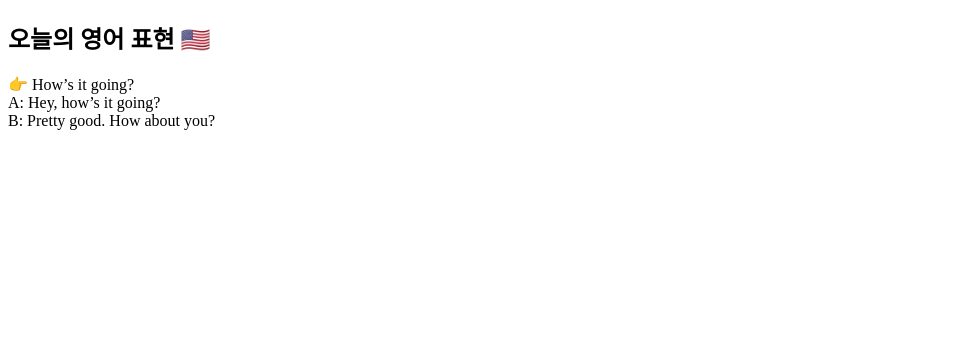
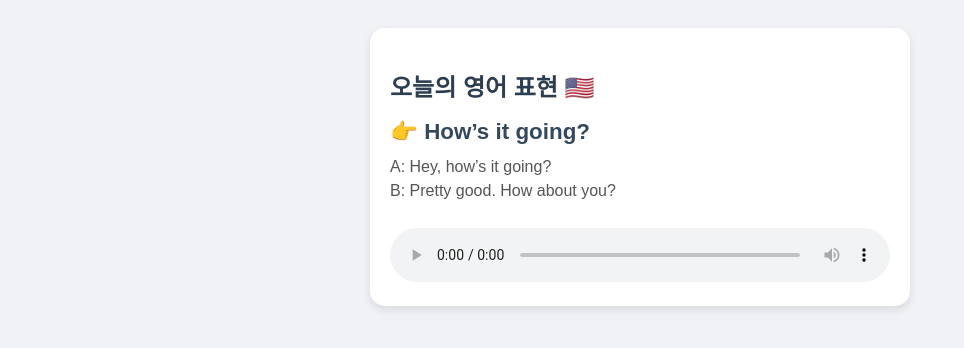
Before and after one commit to qowldn123/JiWoo_note, a plain HTML site: page study.html in a window 1280 px wide. Shown: the whole page, without its empty margins (0-964 px from the left). Drawn offline with Linux system fonts and the light colour scheme.

Commit message:
Add files via upload

```diff
--- a/study.html
+++ b/study.html
@@ -2,43 +2,88 @@
 <html lang="ko">
 <head>
   <meta charset="UTF-8">
-  <title>오늘의 영어 표현</title>
+  <title>자동 학습</title>
+  <style>
+    body {
+      font-family: Arial, sans-serif;
+      padding: 20px;
+      background: #f0f2f5;
+    }
+    .card {
+      background: #ffffff;
+      padding: 20px;
+      border-radius: 15px;
+      box-shadow: 0 4px 8px rgba(0,0,0,0.1);
+      max-width: 500px;
+      margin: auto;
+    }
+    h2 {
+      color: #2c3e50;
+      margin-bottom: 15px;
+    }
+    .expression {
+      font-size: 1.4em;
+      font-weight: bold;
+      margin: 10px 0;
+      color: #34495e;
+    }
+    .dialogue {
+      margin: 10px 0;
+      line-height: 1.5;
+      color: #555;
+    }
+    audio {
+      margin-top: 15px;
+      width: 100%;
+    }
+  </style>
 </head>
 <body>
-  <h2>오늘의 영어 표현 🇺🇸</h2>
-  <div id="expression"></div>
-  <div id="dialogue"></div>
+  <div class="card">
+    <h2>오늘의 영어 표현 🇺🇸</h2>
+    <div id="expression" class="expression"></div>
+    <div id="dialogue" class="dialogue"></div>
+    <audio id="audio" controls></audio>
+  </div>
 
   <script>
+    // 요일별 학습 데이터 (월=1 ~ 금=5)
     const lessons = {
       1: {
         expression: "How’s it going?",
-        dialogue: "A: Hey, how’s it going?<br>B: Pretty good. How about you?"
+        dialogue: "A: Hey, how’s it going?<br>B: Pretty good. How about you?",
+        audio: "audio/monday.mp3"
       },
       2: {
         expression: "Is there a coffee shop around here?",
-        dialogue: "A: Excuse me, is there a coffee shop around here?<br>B: Yeah, it’s right across the street."
+        dialogue: "A: Excuse me, is there a coffee shop around here?<br>B: Yeah, it’s right across the street.",
+        audio: "audio/tuesday.mp3"
       },
       3: {
         expression: "Can I get a cheeseburger combo?",
-        dialogue: "A: Hi, can I get a cheeseburger combo?<br>B: Sure. Do you want fries with that?"
+        dialogue: "A: Hi, can I get a cheeseburger combo?<br>B: Sure. Do you want fries with that?",
+        audio: "audio/wednesday.mp3"
       },
       4: {
         expression: "How much is this one?",
-        dialogue: "A: How much is this one?<br>B: That’s 25 bucks."
+        dialogue: "A: How much is this one?<br>B: That’s 25 bucks.",
+        audio: "audio/thursday.mp3"
       },
       5: {
         expression: "Can’t wait for the weekend!",
-        dialogue: "A: Man, I’m so tired. It’s been a crazy week.<br>B: Same here. Can’t wait for the weekend."
+        dialogue: "A: Man, I’m so tired. It’s been a crazy week.<br>B: Same here. Can’t wait for the weekend.",
+        audio: "audio/friday.mp3"
       }
     };
 
+    // 오늘 요일 계산
     let day = new Date().getDay();
-    if (day === 0 || day === 6) day = 1; // 주말이면 월요일 걸로 보여주기
+    if (day === 0 || day === 6) day = 1; // 주말에는 월요일 자료 보여주기
 
     const lesson = lessons[day];
     document.getElementById("expression").innerHTML = "👉 " + lesson.expression;
     document.getElementById("dialogue").innerHTML = lesson.dialogue;
+    document.getElementById("audio").src = lesson.audio;
   </script>
 </body>
 </html>
```
